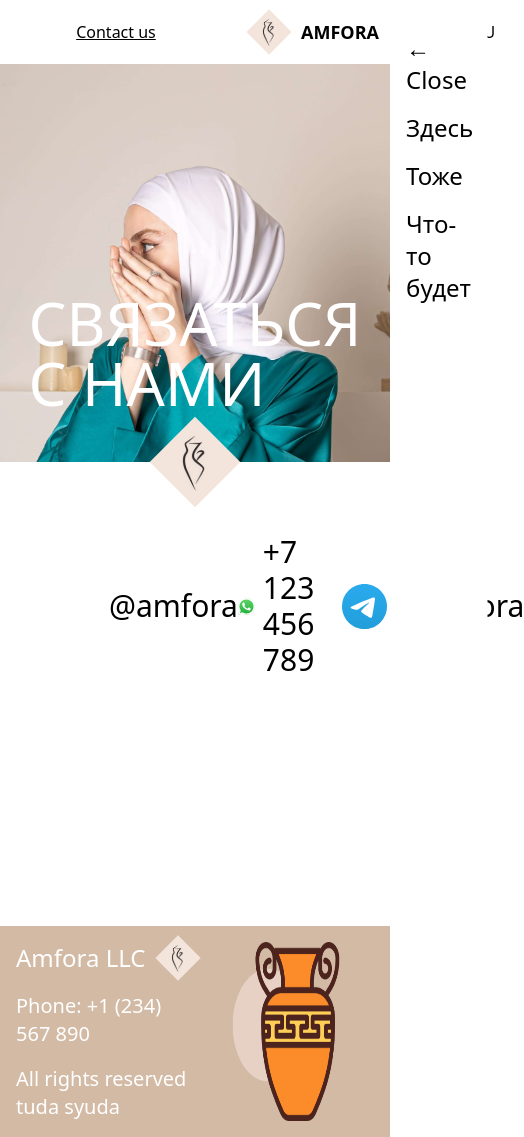
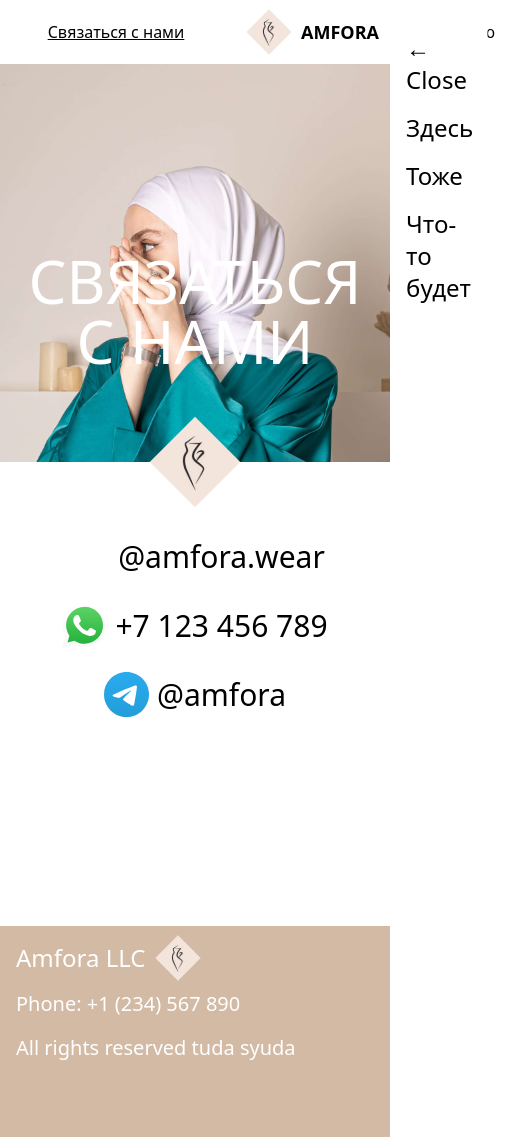
Before and after one commit to mustafagarko/amfora-app, a React (Create React App) app: page /contact-us in a window 390 px wide. Shown: the whole page, 524 px wide, since content can reach past the window. Built offline with nearby package versions, Linux system fonts and the light colour scheme; some icons are missing.

Commit message:
contactUs&Footer responsive

```diff
--- a/src/components/Footer.jsx
+++ b/src/components/Footer.jsx
@@ -3,8 +3,8 @@
 
 function Footer() {
   return (
-    <div className="flex h-[25vh] absolute z-30 w-[100vw] bg-[#D2BAA5] justify-between mt-[5vh]">
-      <div className=" p-4 flex flex-col justify-between">
+    <div className="flex md:flex-row flex-col h-[25vh] absolute z-30 w-[100vw] bg-[#D2BAA5] justify-between mt-[5vh]">
+      <div className=" p-4 flex flex-col md:gap-0 gap-4 justify-between">
         <div className="flex gap-4">
           <h1 className="text-white font-thin text-2xl">Amfora LLC</h1>
           <img src={logo} className="w-8 h-8 -rotate-45" />
@@ -16,7 +16,6 @@
           All rights reserved tuda syuda
         </h1>
       </div>
-      <img src={amforaLogo} className="w-36 p-4 h-full mr-8" />
     </div>
   );
 }
--- a/src/components/Navbar.jsx
+++ b/src/components/Navbar.jsx
@@ -37,7 +37,7 @@
     >
       <div className="flex items-center justify-center">
         <Link to="/contact-us">
-          <button className="underline w-[200px]">Contact us</button>
+          <button className="underline w-[200px]">Связаться с нами</button>
         </Link>
       </div>
       <Link to={`/`}>
@@ -52,7 +52,7 @@
         className="flex gap-2 w-[200px] justify-center items-center"
       >
         <Icon icon="material-symbols:menu" height={24} width={24} />
-        <p>MENU</p>
+        <p>Меню</p>
       </button>
       <div
         className={`right-0 absolute w-[25vw] h-[100vh] bg-white transition-transform duration-1000 transform px-4 pt-4 flex flex-col gap-4 ${
--- a/src/pages/ContactUs/ContactUs.jsx
+++ b/src/pages/ContactUs/ContactUs.jsx
@@ -1,5 +1,4 @@
 import { Icon } from "@iconify/react";
-import mailbox from "../../assets/mailbox.jpeg";
 import logo from "../../assets/amforalogo.jpeg";
 import bgPic from "../../assets/item1-min.jpg";
 
@@ -11,7 +10,7 @@
           src={bgPic}
           className="fixed object-cover h-full z-10 w-full"
         ></img>
-        <h1 className="text-6xl z-20 left-1/2 transform -translate-x-1/2 top-[30vh] text-white uppercase absolute">
+        <h1 className="text-6xl z-20 left-1/2 transform -translate-x-1/2 top-[25vh] text-white uppercase absolute text-center">
           Связаться с нами
         </h1>
         <div className="flex gap-2 flex-col bg-white z-20 absolute w-full h-1/2 top-1/2">
@@ -21,10 +20,10 @@
               className="w-16 h-16 transform -translate-y-1/2 -rotate-45"
             />
           </div>
-          <div className="px-14 flex  justify-between items-center">
+          <div className="px-14 flex md:flex-row flex-col gap-6 justify-between items-center">
             <div className="flex gap-2 items-center">
               <Icon icon={"skill-icons:instagram"} width={45} height={45} />
-              <h1 className="font-thin text-3xl"> @amfora </h1>
+              <h1 className="font-thin text-3xl"> @amfora.wear </h1>
             </div>
             <div className="flex gap-2 items-center">
               <Icon icon={"logos:whatsapp-icon"} width={45} height={45} />
--- a/src/pages/ItemPage/ItemPage.jsx
+++ b/src/pages/ItemPage/ItemPage.jsx
@@ -92,6 +92,7 @@
                 {otherItems.map((item) => {
                   return (
                     <button
+                      key={item.id}
                       style={{ backgroundColor: item.colorCode }}
                       className={`w-8 h-8 rounded-full `}
                       onClick={(e) => {
```
